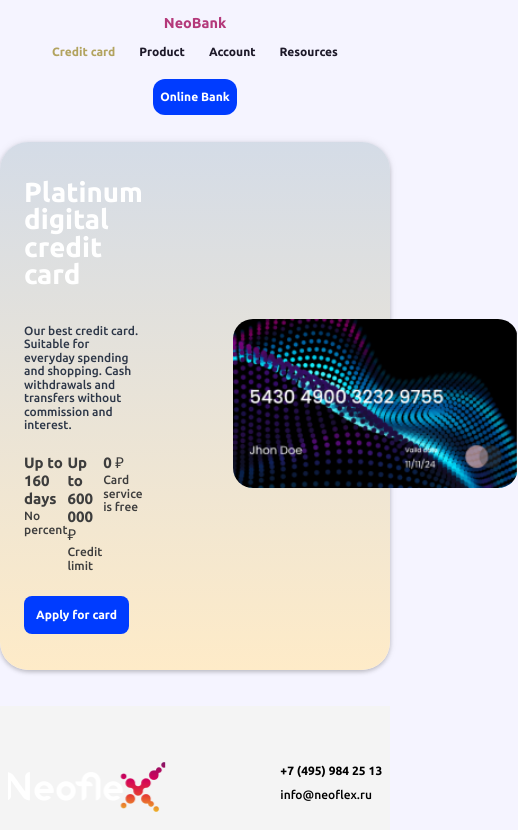
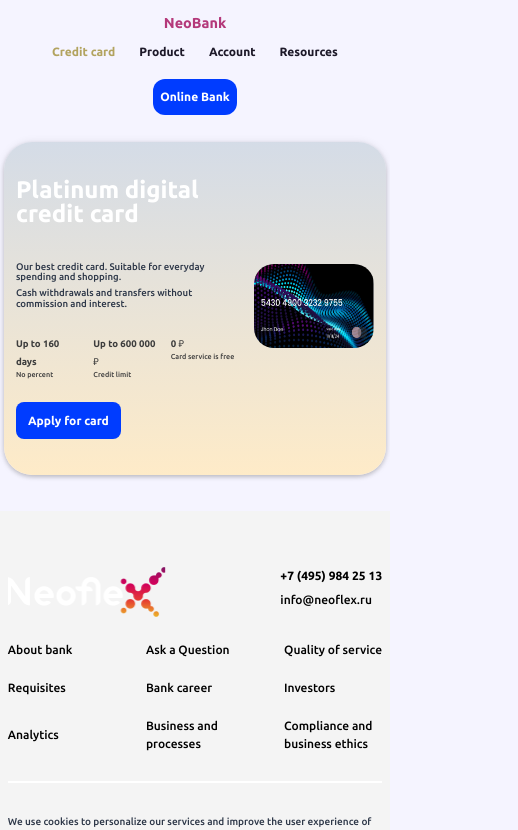
Before and after one commit to Schneegestober1/neo-bank, a React (Vite) app: page /loan in a window 390 px wide. Shown: the top 830 px of the page, 518 px wide, since content can reach past the window. Built offline with nearby package versions, Linux system fonts and the light colour scheme.

Commit message:
PlatinumCard is ready

```diff
--- a/src/components/loan/PlatinumCard/PlatinumCard.tsx
+++ b/src/components/loan/PlatinumCard/PlatinumCard.tsx
@@ -9,8 +9,10 @@ const PlatinumCard = () => {
         <div className={styles['platinum-card__box']}>
           <h2 className={styles['platinum-card__title']}>Platinum digital credit card</h2>
           <p className={styles['platinum-card__description']}>
-            Our best credit card. Suitable for everyday spending and shopping. Cash withdrawals and
-            transfers without commission and interest.
+            Our best credit card. Suitable for everyday spending and shopping.
+          </p>
+          <p className={styles['platinum-card__description']}>
+            Cash withdrawals and transfers without commission and interest.
           </p>
 
           <div className={styles['platinum-card__features']}>
--- a/src/components/loan/PlatinumCard/platinum-card.module.scss
+++ b/src/components/loan/PlatinumCard/platinum-card.module.scss
@@ -35,7 +35,9 @@
     line-height: 112%;
     letter-spacing: 2%;
     color: $black-5;
-    margin-bottom: 2rem;
+    &:nth-of-type(2) {
+      margin-bottom: 2rem;
+    }
   }
   &__features {
     display: grid;
@@ -65,4 +67,48 @@
     height: 14.125rem;
     border-radius: 20px;
   }
+
+  @media (min-width: 500px) and (max-width: 920px) {
+    padding-left: 3%;
+    padding-right: 3%;
+    &__container {
+      gap: 1.5rem;
+      padding: 3rem 1rem 3rem 1rem;
+    }
+    &__image {
+      width: 13.75rem;
+      height: 8.375rem;
+    }
+    &__features {
+      margin-bottom: 1rem;
+    }
+  }
+  @media (max-width: 500px) {
+    padding-left: 1%;
+    padding-right: 1%;
+    &__container {
+      gap: 1.5rem;
+      padding: 3rem 1rem 3rem 1rem;
+    }
+    &__image {
+      width: 10rem;
+      height: 7rem;
+    }
+    &__features {
+      gap: 1rem;
+    }
+    &__title {
+      font-size: 2rem;
+    }
+    &__description {
+      font-size: 0.8rem;
+      margin-bottom: 5px;
+    }
+    &__feature-value {
+      font-size: 0.8em;
+    }
+    &__feature-label {
+      font-size: 0.6rem;
+    }
+  }
 }
```
